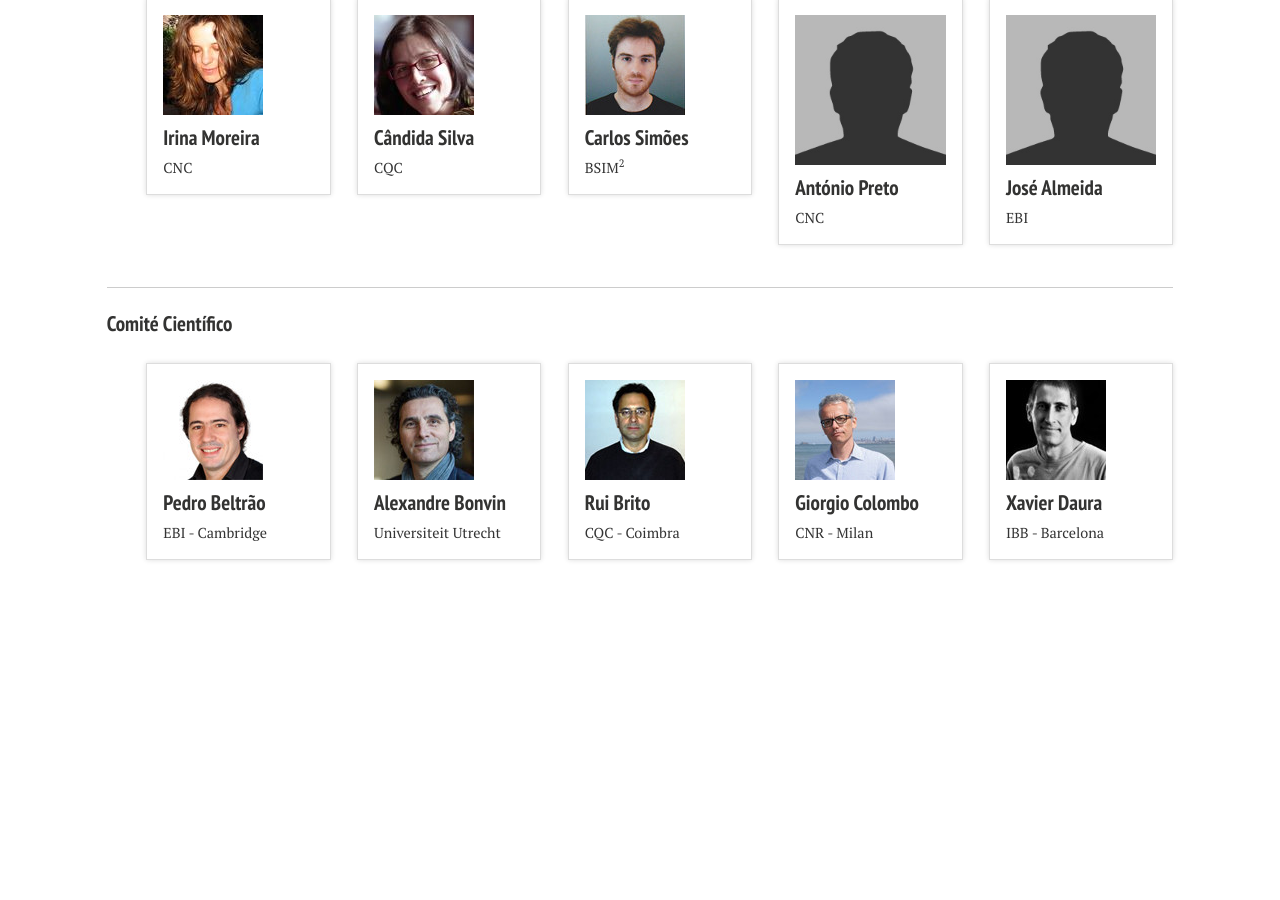
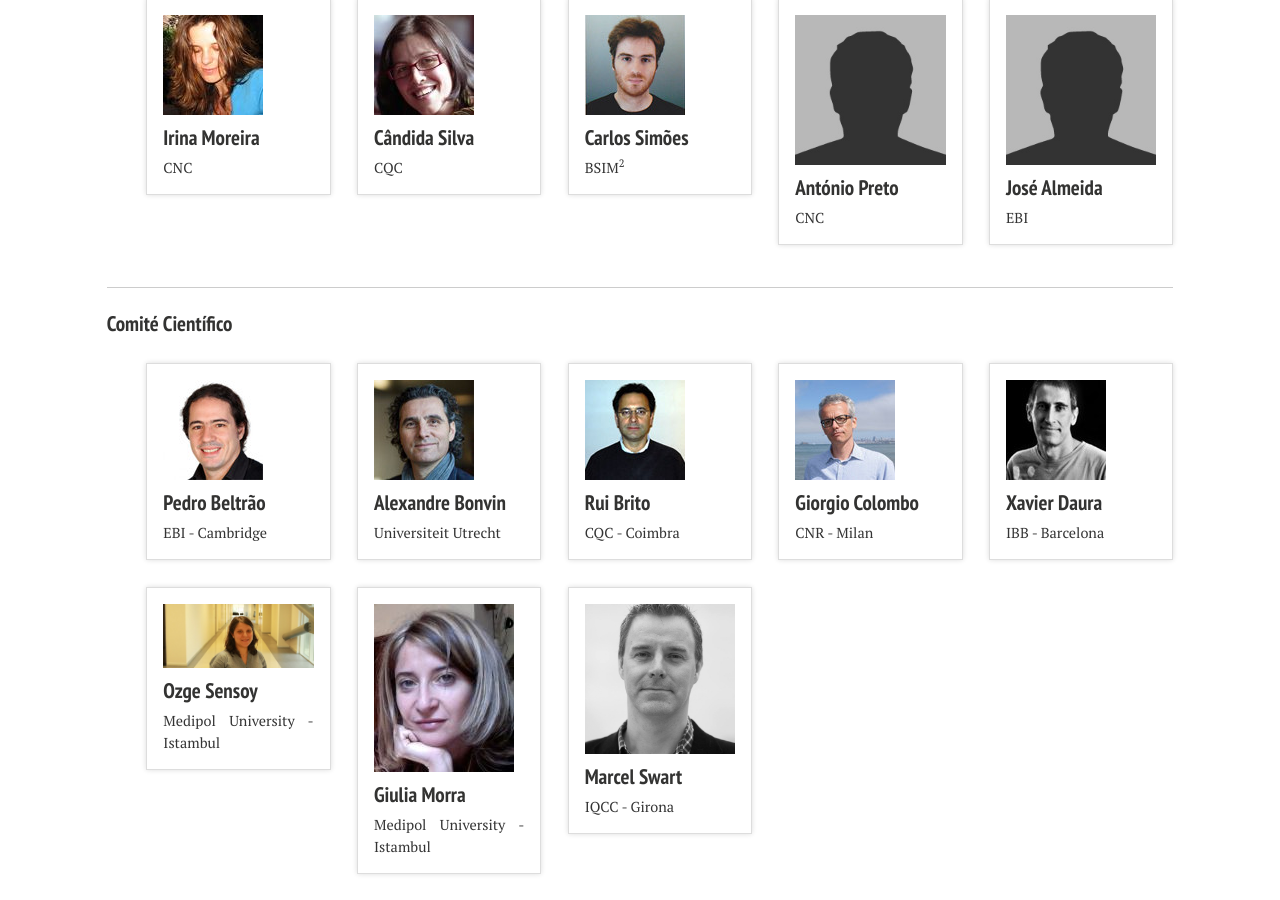
Before and after one commit to ejibce/ejibce.github.io, a Jekyll site: the page built from acerca/index.md, in a window 1280 px wide and 900 px high, scrolled down 1226 px. Built offline with Jekyll 4.4.1, drawn with Linux system fonts in a browser that asks for light colours; nearby versions of some CDN libraries; before the commit the page ends 1813 px from its top, so only the background shows below that.

Commit message:
new_changes

```diff
--- a/_data/cientifico.yml
+++ b/_data/cientifico.yml
@@ -22,3 +22,18 @@
     position: IBB - Barcelona
     url: https://www.icrea.cat/Web/ScientificStaff/Xavier-Daura-Ribera-123
     avatar: /images/pessoas/foto_xavier_daura.jpg
+
+-   name: Ozge Sensoy
+    position: Medipol University - Istambul
+    url: https://www.linkedin.com/in/ozge-sensoy-5b178345/
+    avatar: /images/pessoas/foto_ozge.jpg
+
+-   name: Giulia Morra
+    position: Medipol University - Istambul
+    url: https://colombolab.wordpress.com/giulia-morra/
+    avatar: /images/pessoas/foto_giulia_morra.jpg
+
+-   name: Marcel Swart
+    position: IQCC - Girona
+    url: http://www.marcelswart.eu/
+    avatar: /images/pessoas/foto_marcel_swart.jpg
```
Also changed, not shown: programa/index.md (+3 -3 lines), images/pessoas/foto_giulia_morra.jpg (added), images/pessoas/foto_marcel_swart.jpg (added), images/pessoas/foto_ozge.jpg (added).
